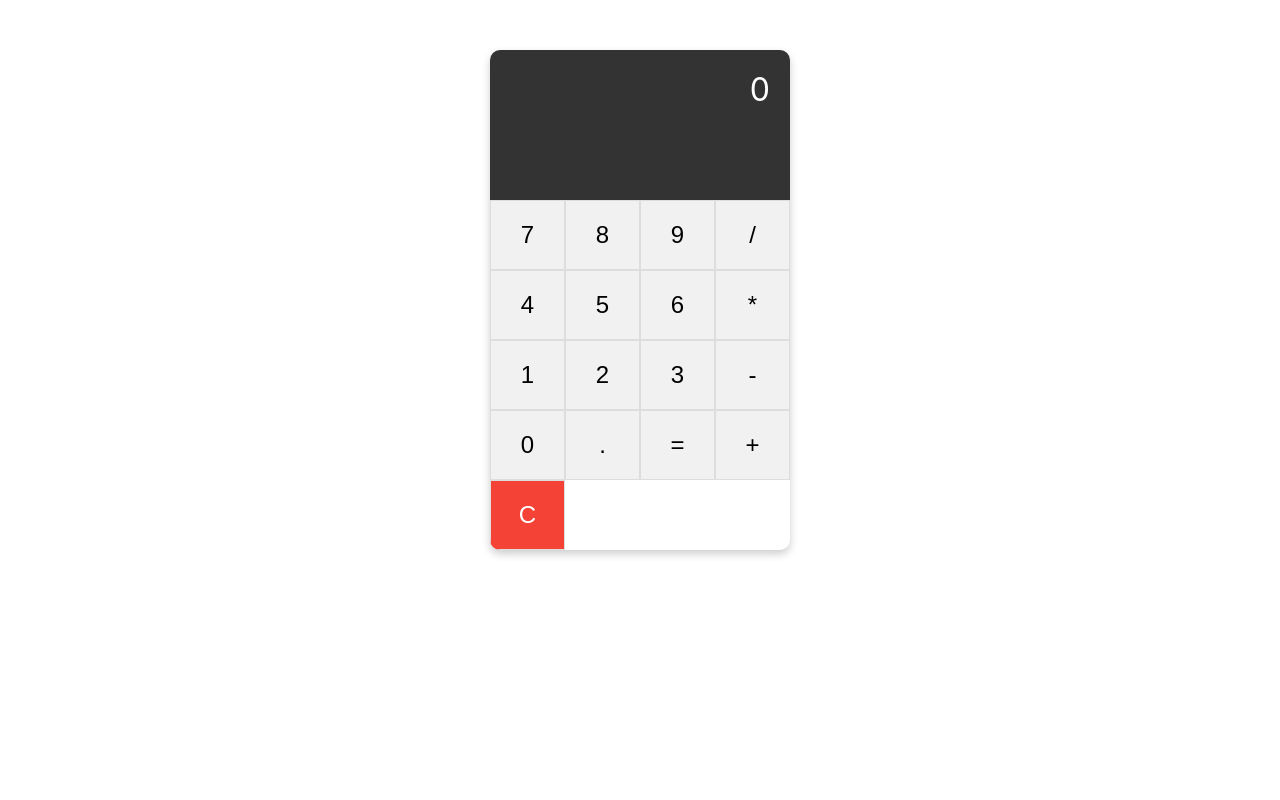
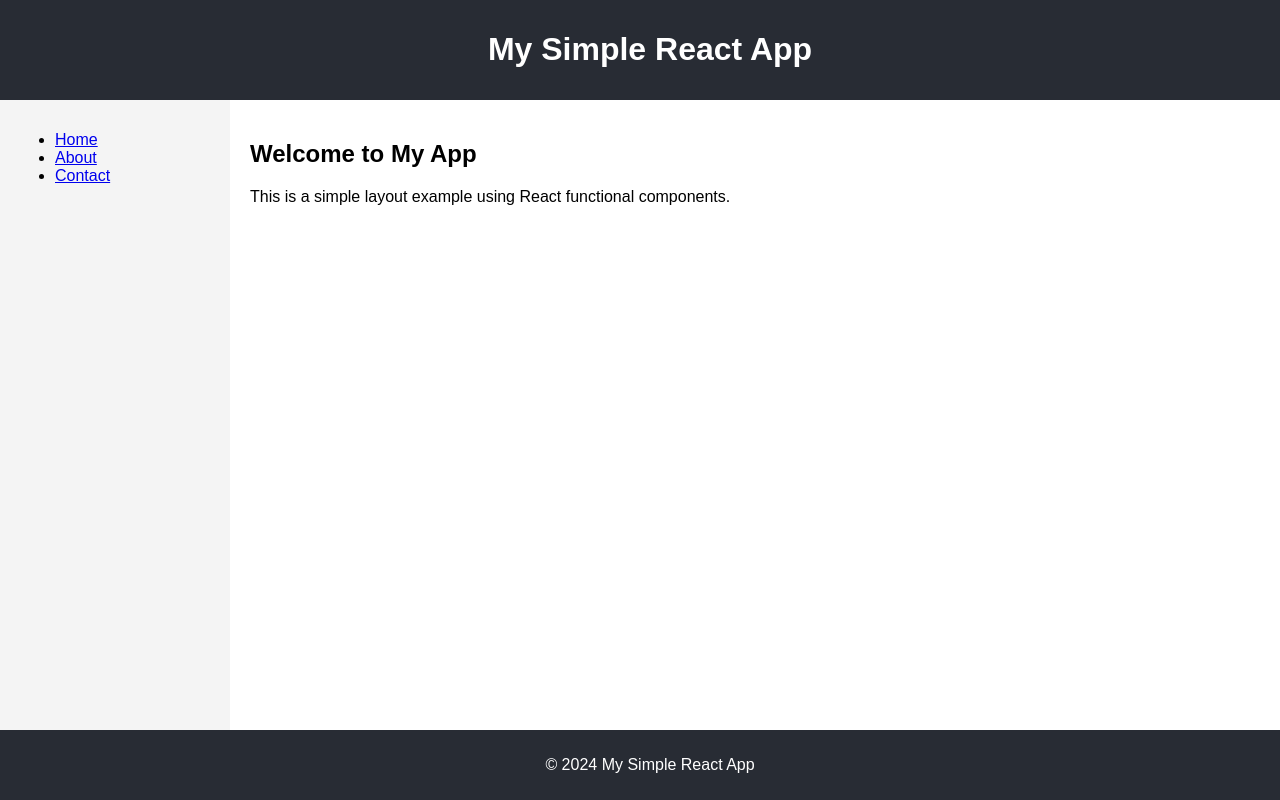
Before and after one commit to FavasCherukunnu/1_counter_app, a React (Create React App) app: page / in a window 1280 px wide. Built offline with nearby package versions, Linux system fonts and the light colour scheme.

Commit message:
basic desing app

```diff
--- a/src/App.css
+++ b/src/App.css
@@ -1,25 +1,10 @@
-/* src/App.css */
 .App {
-  text-align: center;
-}
-
-.App-header {
-  background-color: var(--background-color);
-  color: var(--text-color);
-  padding: 20px;
-  height: 100vh;
+  font-family: Arial, sans-serif;
+  position: fixed;
+  top: 0;
+  left: 0;
+  right: 0;
+  bottom: 0;
   display: flex;
   flex-direction: column;
-  justify-content: center;
-  align-items: center;
 }
-
-.light-theme {
-  --background-color: #ffffff;
-  --text-color: #000000;
-}
-
-.dark-theme {
-  --background-color: #333333;
-  --text-color: #ffffff;
-}
--- a/src/App.js
+++ b/src/App.js
@@ -1,13 +1,21 @@
-// src/App.js
 import React from 'react';
-import Calculator from './calculator';
+import Header from './components/Header';
+import Body from './components/Body';
+import Footer from './components/Footer';
+import Sidenav from './components/SideNav';
+import './App.css';
 
 function App() {
-  return (
-    <div className="App">
-      <Calculator />
-    </div>
-  );
+    return (
+        <div className="App">
+            <Header />
+            <div style={{flexGrow:1,display:'flex',}}>
+                <Sidenav />
+                <Body />
+            </div>
+            <Footer />
+        </div>
+    );
 }
 
 export default App;
--- /dev/null
+++ b/src/components/Body.jsx
@@ -0,0 +1,18 @@
+import React from 'react';
+// import './Body.css'; // Optional: if you want to use external CSS
+
+const Body = () => {
+    return (
+        <main style={bodyStyle}>
+            <h2>Welcome to My App</h2>
+            <p>This is a simple layout example using React functional components.</p>
+        </main>
+    );
+};
+
+const bodyStyle = {
+    padding: '20px',
+    flexGrow:1
+};
+
+export default Body;
--- /dev/null
+++ b/src/components/Footer.jsx
@@ -0,0 +1,22 @@
+import React from 'react';
+// import './Footer.css'; // Optional: if you want to use external CSS
+
+const Footer = () => {
+    return (
+        <footer style={footerStyle}>
+            <p>&copy; 2024 My Simple React App</p>
+        </footer>
+    );
+};
+
+const footerStyle = {
+    backgroundColor: '#282c34',
+    color: 'white',
+    padding: '10px',
+    textAlign: 'center',
+    position: 'fixed',
+    bottom: '0',
+    width: '100%'
+};
+
+export default Footer;
--- /dev/null
+++ b/src/components/Header.jsx
@@ -0,0 +1,20 @@
+import React from 'react';
+// import './Header.css'; // Optional: if you want to use external CSS
+
+const Header = () => {
+    return (
+        <header style={headerStyle}>
+            <h1>My Simple React App</h1>
+        </header>
+    );
+};
+
+const headerStyle = {
+    backgroundColor: '#282c34',
+    color: 'white',
+    padding: '10px',
+    textAlign: 'center',
+    width: '100%'
+};
+
+export default Header;
--- /dev/null
+++ b/src/components/SideNav.jsx
@@ -0,0 +1,23 @@
+import React from 'react';
+// import './Sidenav.css'; // Optional: if you want to use external CSS
+
+const Sidenav = () => {
+    return (
+        <nav style={sidenavStyle}>
+            <ul>
+                <li><a href="#home">Home</a></li>
+                <li><a href="#about">About</a></li>
+                <li><a href="#contact">Contact</a></li>
+            </ul>
+        </nav>
+    );
+};
+
+const sidenavStyle = {
+    backgroundColor: '#f4f4f4',
+    padding: '15px',
+    height: '100%',
+    width: '200px',
+};
+
+export default Sidenav;
```
